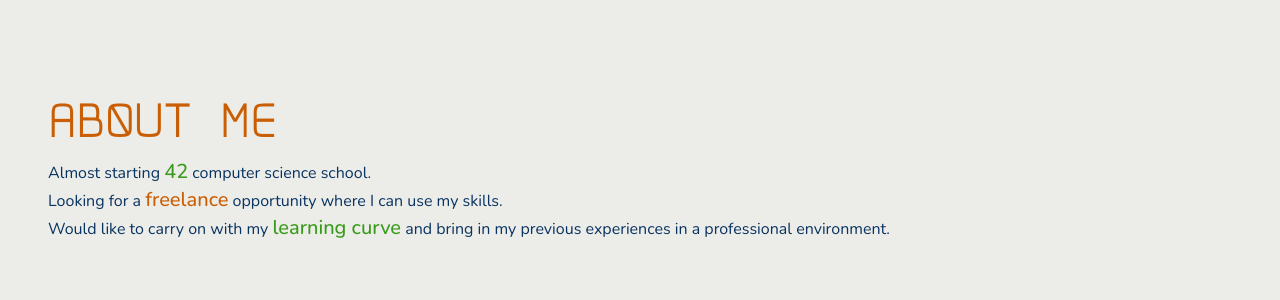
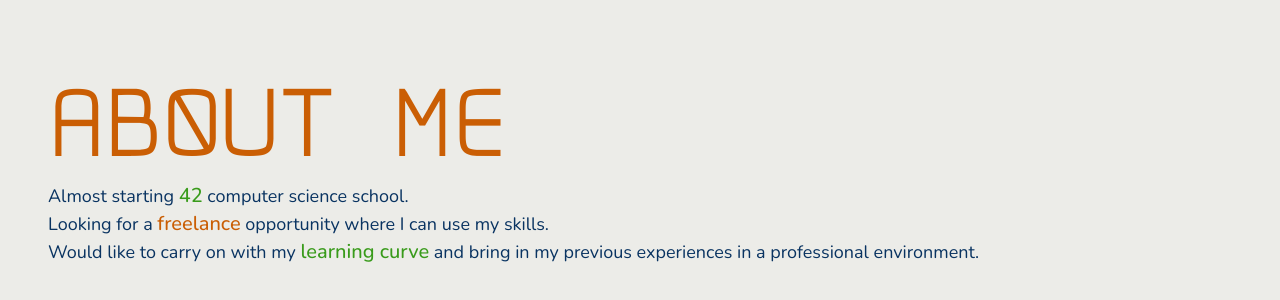
Before and after one commit to cajudeleite/Portfolio, a React (Vite) app: page / in a window 1280 px wide. Both pictures are taken after a click on the button "About Me". Shown: the part 232-532 px from the top of the page. Built offline with nearby package versions, Linux system fonts and the light colour scheme.

Commit message:
added title and paragraph classNames to library

```diff
--- a/src/pages/AboutMe.tsx
+++ b/src/pages/AboutMe.tsx
@@ -1,18 +1,20 @@
+import { paragraph, title } from "../utils/classNameLibrary";
+
 const AboutMe = () => {
   return (
     <>
-      <h1 className="text-primary text-5xl font-exan mb-4">About Me</h1>
-      <p>
+      <h1 className={`text-primary ${title}`}>About Me</h1>
+      <p className={paragraph}>
         Almost starting{" "}
         <span className="text-secondary text-xl font-medium">42</span> computer
         science school.
       </p>
-      <p>
+      <p className={paragraph}>
         Looking for a{" "}
         <span className="text-primary text-xl font-medium">freelance</span>{" "}
         opportunity where I can use my skills.
       </p>
-      <p>
+      <p className={paragraph}>
         Would like to carry on with my{" "}
         <span className="text-secondary text-xl font-medium">
           learning curve
--- a/src/pages/Home.tsx
+++ b/src/pages/Home.tsx
@@ -1,12 +1,14 @@
+import { title } from "../utils/classNameLibrary";
+
 const Home = () => {
   return (
     <>
-      <p className="text-2xl">
+      <h2 className="text-xl md:text-2xl">
         Hello, my name is{" "}
         <span className="text-primary text-3xl font-medium">Nathan</span>, but
         you can call me
-      </p>
-      <h1 className="font-exan text-secondary text-8xl">Caju</h1>
+      </h2>
+      <h1 className={`text-secondary ${title}`}>Caju</h1>
     </>
   );
 };
--- a/src/utils/classNameLibrary.ts
+++ b/src/utils/classNameLibrary.ts
@@ -1,2 +1,4 @@
 export const scaleOnHover =
   "hover:scale-125 transform-gpu transition duration-200 ease-in";
+export const title = "text-6xl md:text-8xl font-exan mb-4";
+export const paragraph = "md:text-lg";
```
Also changed, not shown: src/pages/Skills.tsx (added).
